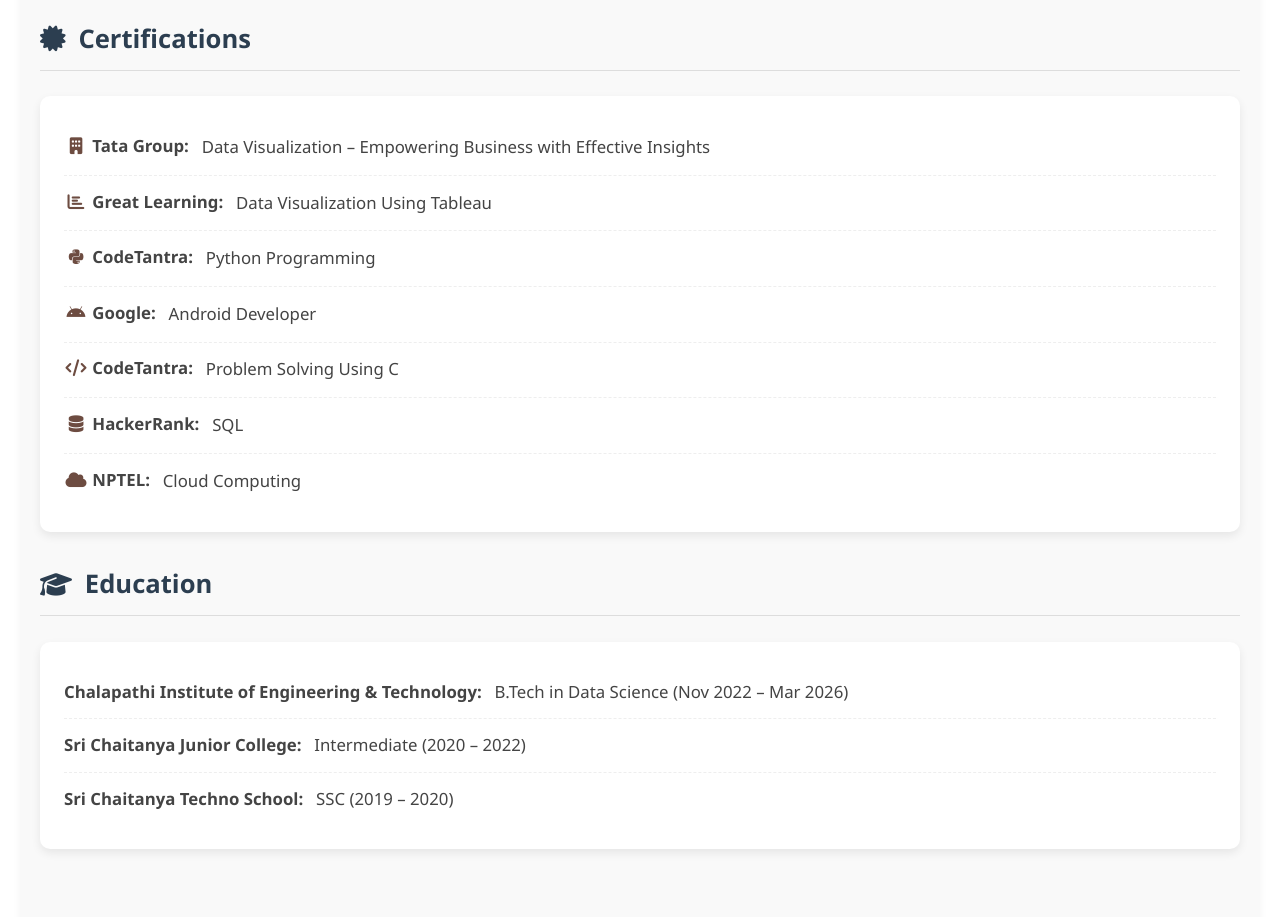
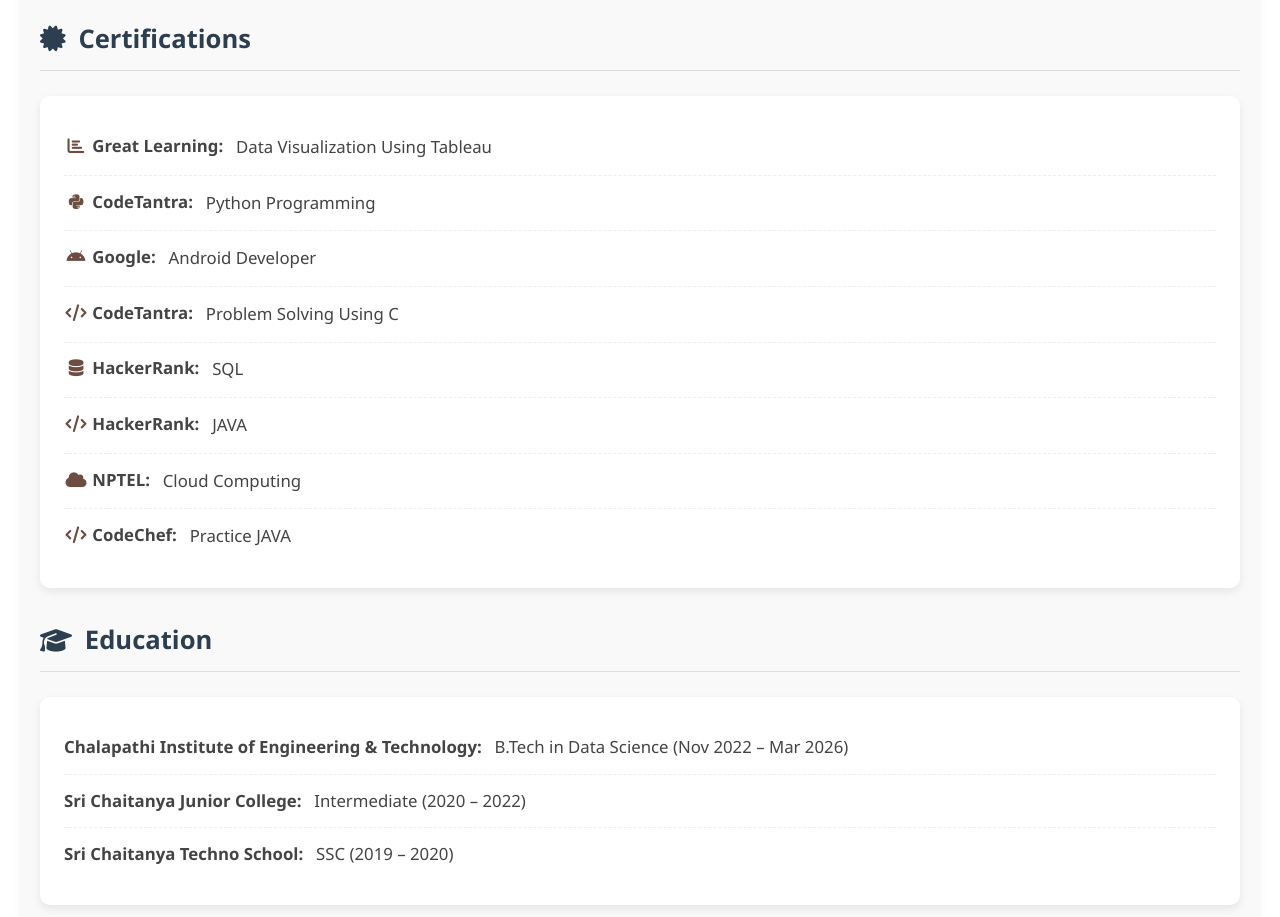
Before and after one commit to KoritalaBhargavi/Portfolio-Project-for-Micro-IT, a plain HTML site: page index.html in a window 1280 px wide. Shown: the part 2240-3157 px from the top of the page. Drawn offline with Linux system fonts and the light colour scheme.

Commit message:
Update index.html

```diff
--- a/index.html
+++ b/index.html
@@ -583,13 +583,14 @@
 
         <h3><i class="fas fa-certificate"></i> Certifications</h3>
         <ul>
-            <li><strong><i class="fas fa-building"></i> Tata Group:</strong> Data Visualization – Empowering Business with Effective Insights</li>
             <li><strong><i class="fas fa-chart-bar"></i> Great Learning:</strong> Data Visualization Using Tableau</li>
             <li><strong><i class="fab fa-python"></i> CodeTantra:</strong> Python Programming</li>
             <li><strong><i class="fab fa-android"></i> Google:</strong> Android Developer</li>
             <li><strong><i class="fas fa-code"></i> CodeTantra:</strong> Problem Solving Using C</li>
             <li><strong><i class="fas fa-database"></i> HackerRank:</strong> SQL</li>
+            <li><strong><i class="fas fa-code"></i> HackerRank:</strong> JAVA</li>
             <li><strong><i class="fas fa-cloud"></i> NPTEL:</strong> Cloud Computing</li>
+            <li><strong><i class="fas fa-code"></i> CodeChef:</strong>Practice JAVA</li>
         </ul>
 
         <h3><i class="fas fa-graduation-cap"></i> Education</h3>
```
